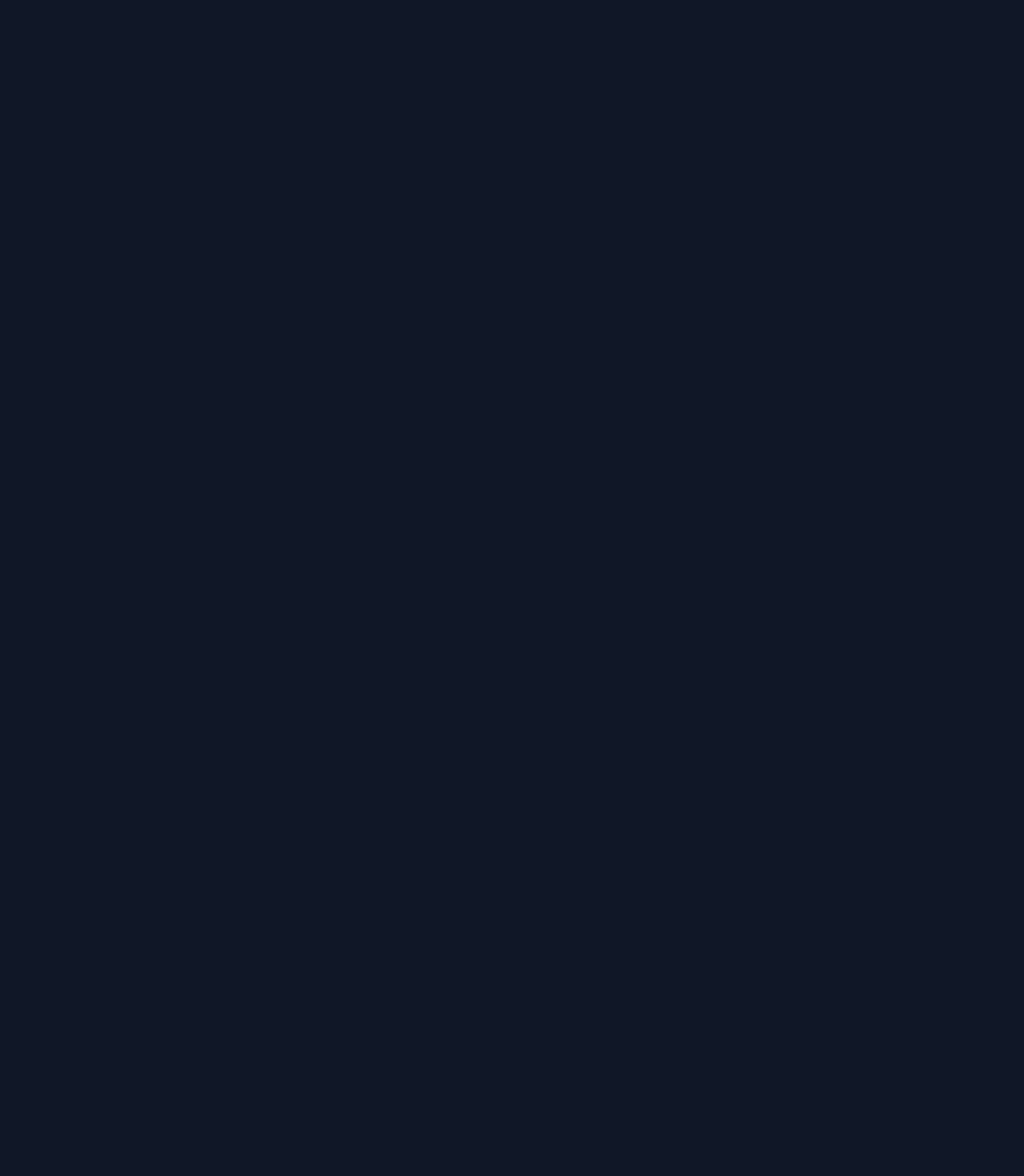
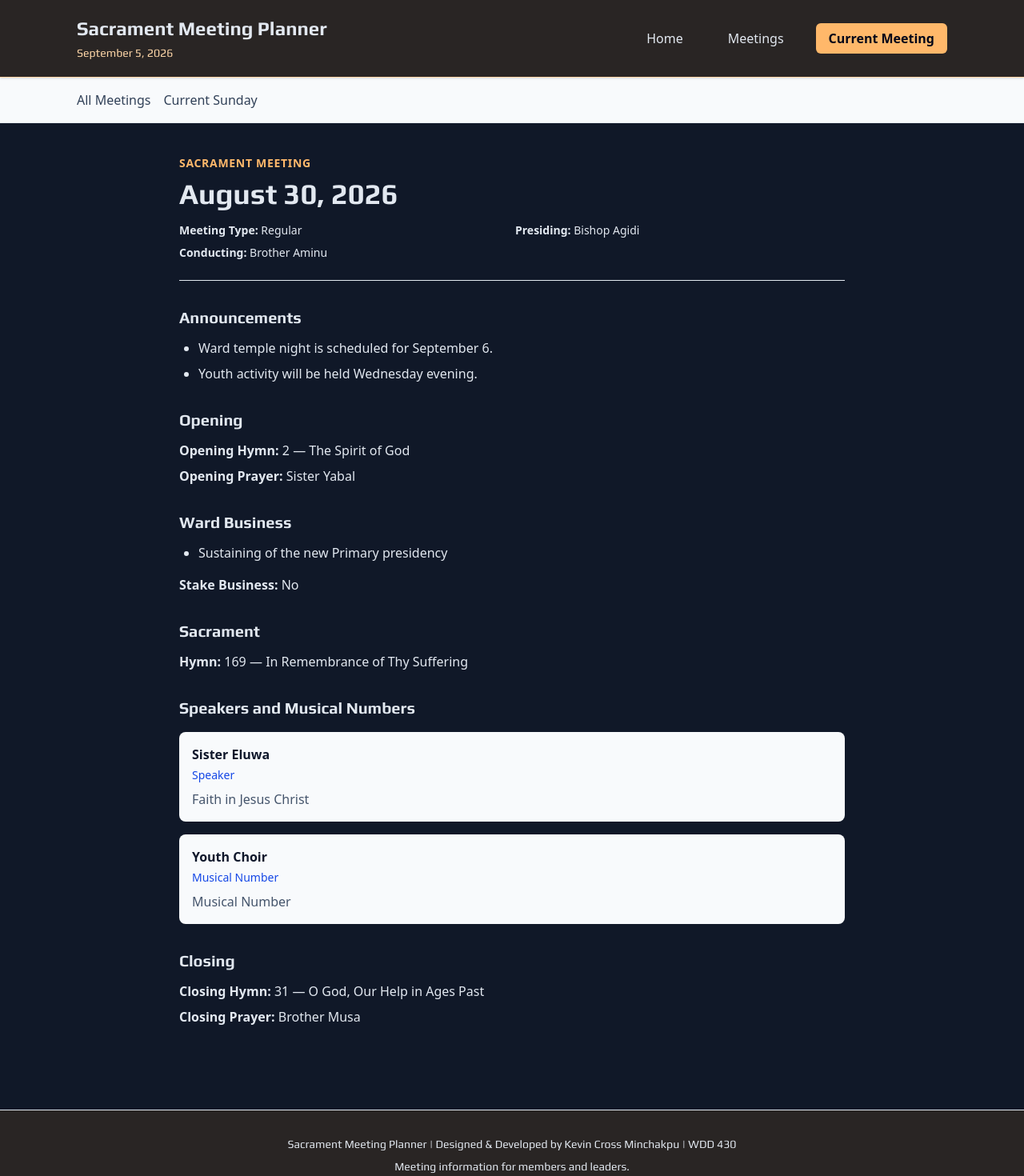
Before and after one commit to kminchakpu/sacrament-meetings, a Next.js app: page /meetings/current in a window 1280 px wide. Before the commit this address had no page. Shown: the top 1470 px of the page at 80% size. Before the commit the page ends 800 px from the top, so only its background shows below. Built offline with nearby package versions, Linux system fonts and the light colour scheme.

Commit message:
updated pages to increase performance

```diff
--- a/app/globals.css
+++ b/app/globals.css
@@ -34,10 +34,6 @@ a {
   font-family: var(--font-poppins), sans-serif;
 }
 
-.font-open-sans {
-  font-family: var(--font-open-sans), sans-serif;
-}
-
 .font-play {
   font-family: var(--font-play), sans-serif;
 }
--- a/app/layout.tsx
+++ b/app/layout.tsx
@@ -1,5 +1,5 @@
 import type { Metadata } from "next";
-import { Poppins, Open_Sans, Play } from "next/font/google";
+import { Poppins, Play } from "next/font/google";
 import "./globals.css";
 import Header from "@/components/Header";
 import Footer from "@/components/Footer";
@@ -7,19 +7,15 @@ import Footer from "@/components/Footer";
 const poppins = Poppins({
   subsets: ["latin"],
   variable: "--font-poppins",
-  weight: ["400", "500", "600", "700"],
-});
-
-const openSans = Open_Sans({
-  subsets: ["latin"],
-  variable: "--font-open-sans",
-  weight: ["400", "500", "600", "700"],
+  weight: ["400", "600"],
+  display: "swap",
 });
 
 const play = Play({
   subsets: ["latin"],
   variable: "--font-play",
   weight: ["400", "700"],
+  display: "swap",
 });
 
 export const metadata: Metadata = {
@@ -35,7 +31,7 @@ export default function RootLayout({
   return (
     <html
       lang="en"
-      className={`${poppins.variable} ${openSans.variable} ${play.variable}`}
+      className={`${poppins.variable} ${play.variable}`}
     >
       <body>
         <Header />
--- a/app/meetings/current/page.tsx
+++ b/app/meetings/current/page.tsx
@@ -1,26 +1,27 @@
+// app/meetings/current/page.tsx
+
+import MeetingDetail from "@/components/MeetingDetail";
 import { getMeetings } from "@/lib/meetings-db";
+import type { SacramentMeeting } from "@/lib/types";
 import { redirect } from "next/navigation";
 
 function getMostRecentSunday(): string {
   const today = new Date();
-
   const dayOfWeek = today.getDay();
-
   const sunday = new Date(today);
-
   sunday.setDate(today.getDate() - dayOfWeek);
-
   return sunday.toISOString().split("T")[0];
 }
 
 export default function CurrentMeetingPage() {
   const sunday = getMostRecentSunday();
-
   const meetings = getMeetings(sunday);
 
   if (meetings.length === 0) {
     redirect("/meetings");
   }
 
-  redirect(`/meetings/${meetings[0].id}`);
+  const currentMeeting: SacramentMeeting = meetings[0];
+
+  return <MeetingDetail meeting={currentMeeting} />;
 }
--- a/app/page.tsx
+++ b/app/page.tsx
@@ -14,9 +14,9 @@ export default function Home() {
         <p className="text-sm font-semibold uppercase tracking-wider text-orange-400">
           Sacrament Meeting Planner
         </p>
-        <h1 className="mt-3 text-4xl font-bold tracking-tight text-white sm:text-5xl">
-          Plan, review, and view sacrament meeting programs.
-        </h1>
+        <h1 className="mt-3 text-4xl font-semibold tracking-tight text-white sm:text-5xl">
+  Plan, review, and view sacrament meeting programs.
+</h1>
         <p className="mt-6 text-lg leading-8 text-slate-300">
           View current and past meeting agendas, including announcements,
           hymns, prayers, ward business, speakers, and musical numbers.
--- a/components/Footer.tsx
+++ b/components/Footer.tsx
@@ -1,19 +1,19 @@
 export default function Footer() {
   return (
     <footer className="mt-16 border-t border-slate-200 bg-stone-800">
-      <div className=" font-play mx-auto max-w-6xl px-4 py-8 text-center text-sm text-slate-200 sm:px-6 lg:px-8">
+      <div className="font-play mx-auto max-w-6xl px-4 py-8 text-center text-sm text-slate-200 sm:px-6 lg:px-8">
         <p>
-          Sacrament Meeting Planner | Design & Develop by {" "}
+          Sacrament Meeting Planner | Designed & Developed by{" "}
           <a
             href="https://kevinminchakpu.com"
             target="_blank"
             rel="noopener noreferrer"
-            className="text-orange-400 hover:text-orange-300"
+            className="underline decoration-1 underline-offset-4 transition-colors hover:text-orange-300"
           >
             Kevin Cross Minchakpu
-          </a> | WDD 430
+          </a>{" "}
+          | WDD 430
         </p>
-
         <p className="mt-2">
           Meeting information for members and leaders.
         </p>
--- a/components/MeetingDetail.tsx
+++ b/components/MeetingDetail.tsx
@@ -14,7 +14,7 @@ export default function MeetingDetail({
           Sacrament Meeting
         </p>
 
-        <h1 className="mt-2 text-3xl font-bold text-slate-400 sm:text-4xl">
+        <h1 className="mt-2 text-3xl font-bold text-slate-200 sm:text-4xl">
           {new Date(`${meeting.date}T00:00:00`).toLocaleDateString(
             "en-US",
             {
@@ -23,7 +23,7 @@ export default function MeetingDetail({
           )}
         </h1>
 
-        <div className="mt-4 grid gap-2 text-sm text-slate-400 sm:grid-cols-2">
+        <div className="mt-4 grid gap-2 text-sm text-slate-200 sm:grid-cols-2">
           <p>
             <strong>Meeting Type:</strong>{" "}
             <span className="capitalize">
@@ -45,11 +45,11 @@ export default function MeetingDetail({
         {meeting.announcements &&
           meeting.announcements.length > 0 && (
             <section>
-              <h2 className="text-xl font-bold text-slate-400">
+              <h2 className="text-xl font-bold text-slate-200">
                 Announcements
               </h2>
 
-              <ul className="mt-3 list-disc space-y-2 pl-6 text-slate-400">
+              <ul className="mt-3 list-disc space-y-2 pl-6 text-slate-200">
                 {meeting.announcements.map((announcement) => (
                   <li key={announcement}>{announcement}</li>
                 ))}
@@ -58,11 +58,11 @@ export default function MeetingDetail({
           )}
 
         <section>
-          <h2 className="text-xl font-bold text-slate-400">
+          <h2 className="text-xl font-bold text-slate-200">
             Opening
           </h2>
 
-          <div className="mt-3 space-y-2 text-slate-400">
+          <div className="mt-3 space-y-2 text-slate-200">
             <p>
               <strong>Opening Hymn:</strong>{" "}
               {meeting.openingHymn.number} —{" "}
@@ -77,12 +77,12 @@ export default function MeetingDetail({
         </section>
 
         <section>
-          <h2 className="text-xl font-bold text-slate-400">
+          <h2 className="text-xl font-bold text-slate-200">
             Ward Business
           </h2>
 
           {meeting.wardBusiness.length > 0 ? (
-            <ul className="mt-3 list-disc space-y-2 pl-6 text-slate-400">
+            <ul className="mt-3 list-disc space-y-2 pl-6 text-slate-200">
               {meeting.wardBusiness.map((item) => (
                 <li key={item.description}>
                   {item.description}
@@ -90,23 +90,23 @@ export default function MeetingDetail({
               ))}
             </ul>
           ) : (
-            <p className="mt-3 text-slate-400">
+            <p className="mt-3 text-slate-200">
               No ward business scheduled.
             </p>
           )}
 
-          <p className="mt-4 text-slate-400">
+          <p className="mt-4 text-slate-200">
             <strong>Stake Business:</strong>{" "}
             {meeting.stakeBusiness ? "Yes" : "No"}
           </p>
         </section>
 
         <section>
-          <h2 className="text-xl font-bold text-slate-900">
+          <h2 className="text-xl font-bold text-slate-200">
             Sacrament
           </h2>
 
-          <p className="mt-3 text-slate-400">
+          <p className="mt-3 text-slate-200">
             <strong>Hymn:</strong>{" "}
             {meeting.sacramentHymn.number} —{" "}
             {meeting.sacramentHymn.title}
@@ -114,7 +114,7 @@ export default function MeetingDetail({
         </section>
 
         <section>
-          <h2 className="text-xl font-bold text-slate-900">
+          <h2 className="text-xl font-bold text-slate-200">
             Speakers and Musical Numbers
           </h2>
 
@@ -143,11 +143,11 @@ export default function MeetingDetail({
         </section>
 
         <section>
-          <h2 className="text-xl font-bold text-slate-400">
+          <h2 className="text-xl font-bold text-slate-200">
             Closing
           </h2>
 
-          <div className="mt-3 space-y-2 text-slate-400">
+          <div className="mt-3 space-y-2 text-slate-200">
             <p>
               <strong>Closing Hymn:</strong>{" "}
               {meeting.closingHymn.number} —{" "}
--- a/components/NavLinks.tsx
+++ b/components/NavLinks.tsx
@@ -22,6 +22,28 @@ const links = [
 export default function NavLinks() {
   const pathname = usePathname();
   const [isOpen, setIsOpen] = useState(false);
+
+  const checkIsActive = (href: string) => {
+    if (href === "/") {
+      return pathname === "/";
+    }
+
+    if (href === "/meetings") {
+      return (
+        pathname === "/meetings" ||
+        (
+          pathname.startsWith("/meetings/") &&
+          pathname !== "/meetings/current"
+        )
+      );
+    }
+
+    if (href === "/meetings/current") {
+      return pathname === "/meetings/current";
+    }
+
+    return pathname === href;
+  };
 
   return (
     <nav aria-label="Main navigation">
@@ -53,11 +75,7 @@ export default function NavLinks() {
       </button>
       <ul className="hidden items-center gap-4 text-base font-medium sm:gap-6 md:flex">
         {links.map((link) => {
-          const isActive =
-            link.href === "/"
-              ? pathname === "/"
-              : pathname === link.href ||
-                pathname.startsWith(`${link.href}/`);
+          const isActive = checkIsActive(link.href);
 
           return (
             <li key={link.href}>
@@ -83,11 +101,7 @@ export default function NavLinks() {
         >
           <ul className="mx-auto max-w-6xl space-y-1 px-4 py-4 sm:px-6">
             {links.map((link) => {
-              const isActive =
-                link.href === "/"
-                  ? pathname === "/"
-                  : pathname === link.href ||
-                    pathname.startsWith(`${link.href}/`);
+              const isActive = checkIsActive(link.href);
 
               return (
                 <li key={link.href}>
```
Also changed, not shown: package.json (+5 -5 lines), 1 other file (tests, documents, lock files or other folders).
